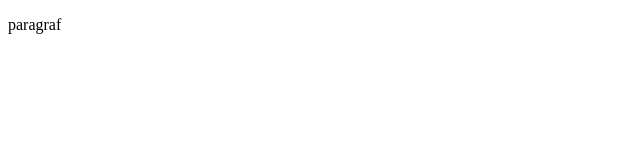
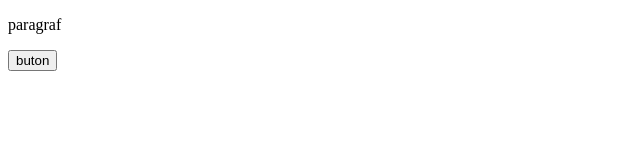
Before and after one commit to MatijaBatan/priprema-za-ispit, a plain HTML site: page index.html in a window 1280 px wide. Shown: the whole page, without its empty margins (0-640 px from the left). Drawn offline with Linux system fonts and the light colour scheme.

Commit message:
dodan buton

```diff
--- a/index.html
+++ b/index.html
@@ -8,5 +8,6 @@
   </head>
   <body>
     <p>paragraf</p>
+    <button>buton</button>
   </body>
 </html>
```
